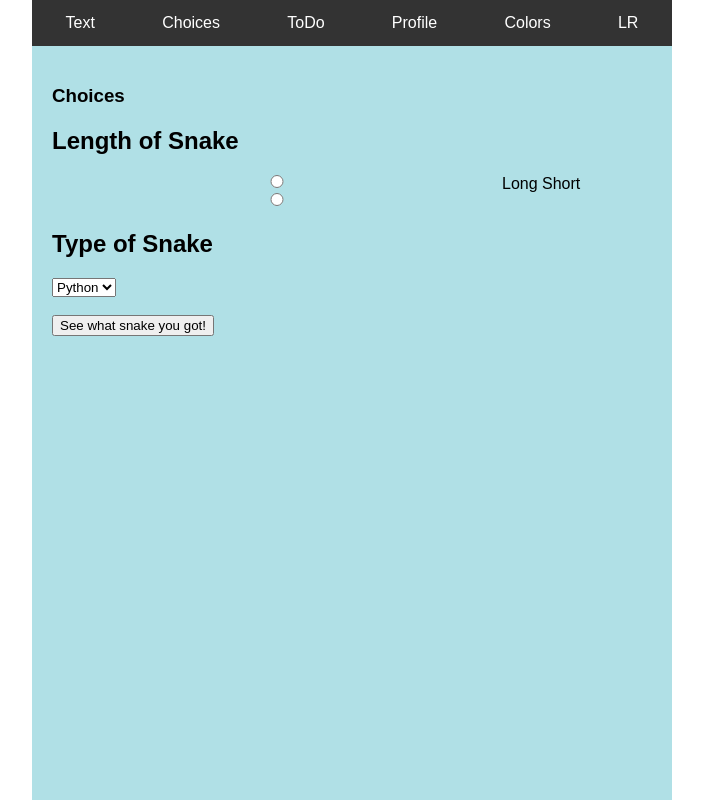
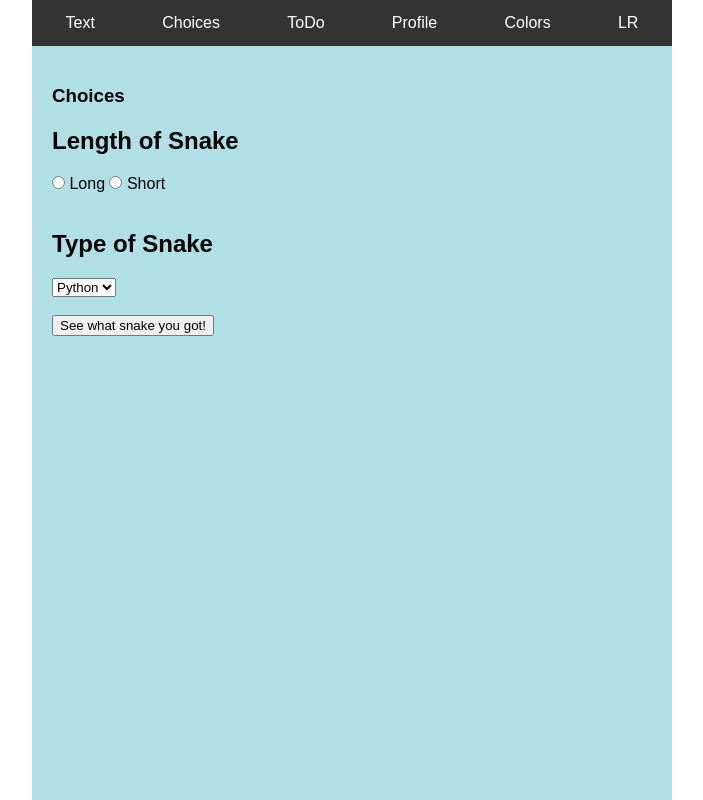
Before and after one commit to SasankaPonnaganti/CMSC434-HealthApp, a plain HTML site: page index.html in a window 1280 px wide. Both pictures are taken after a click on the button "Choices". Shown: the top 800 px of the page, without its empty margins (288-991 px from the left). Drawn offline with Linux system fonts and the light colour scheme.

Commit message:
Final Phase 1.2 Submission

```diff
--- a/index.html
+++ b/index.html
@@ -70,10 +70,10 @@
             <h3>Choices</h3>
             <h2>Length of Snake</h2>
             <label>
-                <input type="radio" name="option" value="Long"> Long
+                <input type="radio" name="option" value="Long" class ="input_tab2"> Long
             </label>
             <label>
-                <input type="radio" name="option" value="Short"> Short
+                <input type="radio" name="option" value="Short" class ="input_tab2"> Short
             </label>
             <br><br>
             <h2>Type of Snake</h2>
@@ -89,7 +89,7 @@
         <div id="ToDo" class="tabcontent">
             <div id="myDIV" class="header">
                 <h1>My To Do List</h1>
-                <input type="text" id="myInput" placeholder="Title...">
+                <input type="text" id="myInput" placeholder="Title..." class="input_tab3">
                 <span onclick="newElement()" class="addBtn">Add</span>
               </div>
 
--- a/style.css
+++ b/style.css
@@ -151,15 +151,25 @@ body {
     display: table;
     clear: both;
   }
-
   /* Style the input */
-  input {
+  .input_tab3 {
     margin: 0;
     border: none;
     border-radius: 0;
     width: 75%;
     padding: 10px;
     float: left;
+    font-size: 16px;
+  }
+
+  /* Style the input for tab 2 */
+  .input_tab2 {
+    margin: 0;
+    border: none;
+    border-radius: 0;
+    width: unset;
+    padding: 10px;
+    float: unset;
     font-size: 16px;
   }
 
```
Also changed, not shown: script.js (line endings or trailing spaces).
